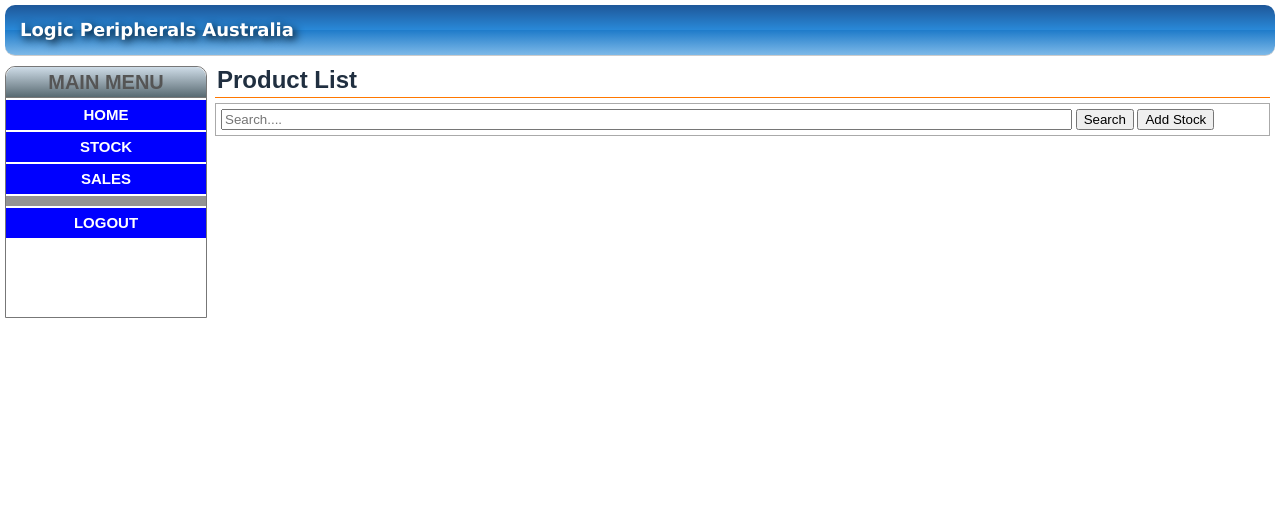
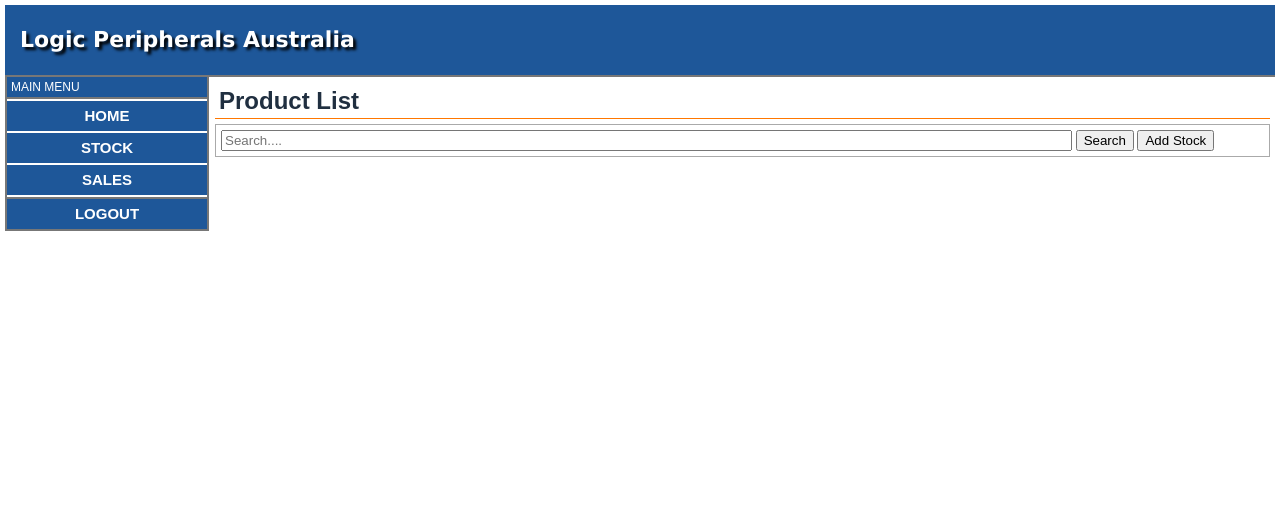
Before and after one commit to alexrbs/lpa_ecomms_web, a PHP site: page /products.php in a window 1280 px wide. Shown: the top 517 px of the page. Run offline with PHP 8.4, Linux system fonts and the light colour scheme.

Commit message:
Update style.css

```diff
--- a/css/style.css
+++ b/css/style.css
@@ -18,21 +18,14 @@ a:hover {
 #header {
 	position:relative;
 	width: 100%;
-	height:50px;
-	border-bottom: #CCC solid 1px;
+	height:70px;
+	border-bottom: #777777 solid 2px;
 	color: #FFF;
-	text-shadow: 3px 3px 8px #000;
-	font: bold 18px/50px Verdana, Geneva, sans-serif;
+	text-shadow: 3px 3px 3px #000;
+	font: bold 22px/70px Verdana, Geneva, sans-serif;
 	text-align:left;
 	background: #1e5799; /* Old browsers */
-	background: -moz-linear-gradient(top,  #1e5799 0%, #2989d8 50%, #207cca 51%, #7db9e8 100%);
-	background: -webkit-gradient(linear, left top, left bottom, color-stop(0%,#1e5799), color-stop(50%,#2989d8), color-stop(51%,#207cca), color-stop(100%,#7db9e8));
-	background: -webkit-linear-gradient(top,  #1e5799 0%,#2989d8 50%,#207cca 51%,#7db9e8 100%);
-	background: -o-linear-gradient(top,  #1e5799 0%,#2989d8 50%,#207cca 51%,#7db9e8 100%);
-	background: -ms-linear-gradient(top,  #1e5799 0%,#2989d8 50%,#207cca 51%,#7db9e8 100%);
-	background: linear-gradient(to bottom,  #1e5799 0%,#2989d8 50%,#207cca 51%,#7db9e8 100%);
-	filter: progid:DXImageTransform.Microsoft.gradient( startColorstr='#1e5799', endColorstr='#7db9e8',GradientType=0 );
-	border-radius: 10px;
+	/*border-radius: 10px;*/
 
 }
 #content {
@@ -50,41 +43,37 @@ a:hover {
 
 #navBlock {
     position: relative;
-    margin-top: 10px;
+    /*margin-top: 10px;*/
     float: left;
     width: 200px;
-    border: 1px solid #777777;
+    /*border: 1px solid #777777;*/
+		border-left: 2px solid #777777;
+    border-right: 2px solid #777777;
+    border-bottom: 2px solid #777777;
     margin-right: 10px;
-    height: 250px;
-    border-top-left-radius: 10px;
-    border-top-right-radius: 10px;
+    /*height: 250px;*/
     background-color: #FFFFFF;
 }
-#navHeader{
+#navHeader {
     position: relative;
-    height: 30px;
-    text-align: center;
-    font-size: 20px;
-    line-height: 30px;
-    font-weight: bold;
+    /*height: 30px;*/
+    text-align: left;
+    font-size: 12px;
+		color: white;
+		padding-left: 4px;
+    line-height: 20px;
+    /*font-weight: bold;*/
     margin-bottom: 2px;
-    border-top-left-radius: 10px;
-    border-top-right-radius: 10px;
-    border-bottom: 1px solid #777777;
-    background: #cedce7; /* Old browsers */
-    background: -moz-linear-gradient(top, #cedce7 0%, #596a72 100%); /* FF3.6+ */
-    background: -webkit-gradient(linear, left top, left bottom, color-stop(0%,#cedce7), color-stop(100%,#596a72)); /* Chrome,Safari4+ */
-    background: -webkit-linear-gradient(top, #cedce7 0%,#596a72 100%); /* Chrome10+,Safari5.1+ */
-    background: -o-linear-gradient(top, #cedce7 0%,#596a72 100%); /* Opera 11.10+ */
-    background: -ms-linear-gradient(top, #cedce7 0%,#596a72 100%); /* IE10+ */
-    background: linear-gradient(to bottom, #cedce7 0%,#596a72 100%); /* W3C */
-    filter: progid:DXImageTransform.Microsoft.gradient( startColorstr='#cedce7', endColorstr='#596a72',GradientType=0 ); /* IE6-9 */
+    /*border-top-left-radius: 10px;
+    border-top-right-radius: 10px;*/
+    border-bottom: 2px solid #777777;
+    background: #1e5799;
 }
 .navItem {
     position: relative;
     height: 20px;
     line-height: 20px;
-    background: #0000FF;
+    background: #1e5799;
     color: #FFFFFF;
     font-size: 15px;
     font-weight: bold;
@@ -98,11 +87,11 @@ a:hover {
     color: #000000;
 }
 
-#navLog{
+#navLog {
 		position: relative;
 		height: 20px;
     line-height: 20px;
-    background: #0000FF;
+    background: #1e5799;
     color: #FFFFFF;
     font-size: 15px;
     font-weight: bold;
@@ -111,20 +100,20 @@ a:hover {
 		text-align: center;
 }
 
-#contentBody{
+#contentBody {
     position: relative;
     float: left;
 }
 
-#btnSearch{
+#btnSearch {
 		position: relative;
 }
 
-#btnAddRec{
+#btnAddRec {
 		position: relative;
 }
 
-#txtSearch{
+#txtSearch {
 		width: calc(100% - 200px);
 }
 
@@ -268,9 +257,7 @@ a:hover {
   position: relative;
   display: block;
   width: 100%;
-  height: 2px;
-  margin-top: 2px;
-  border-top: #939393 solid 10px;
+  border-top: #777777 solid 2px;
 }
 
 .displayPane {
```
